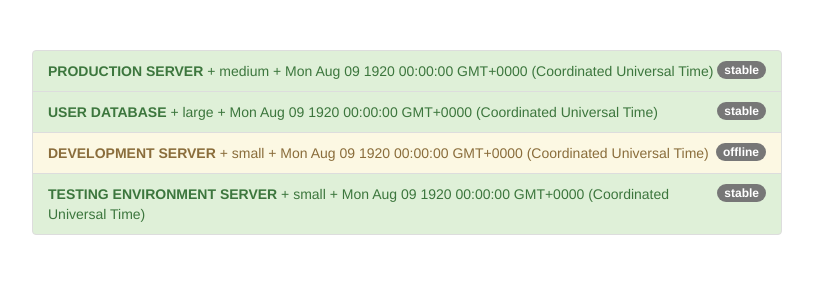
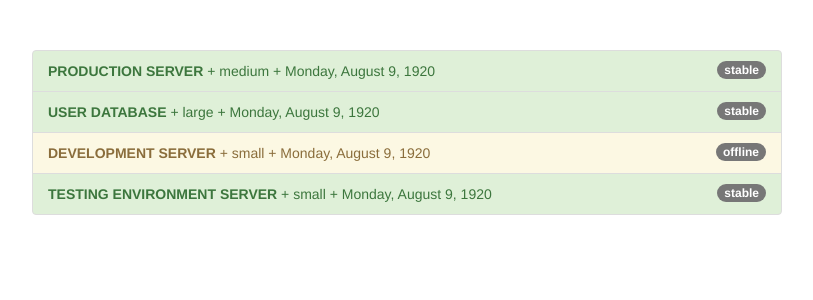
Before and after one commit to EvgeniErmakov/angular-learning-start, an Angular app: page / in a window 1280 px wide. Shown: the top 300 px of the page, without its empty margins (233-1046 px from the left). Built offline with nearby package versions, Linux system fonts and the light colour scheme.

Commit message:
Pipes: 243. Parametrizing Pipes

```diff
--- a/src/app/app.component.html
+++ b/src/app/app.component.html
@@ -10,7 +10,9 @@
             class="badge">
             {{ server.status }}
           </span>
-          <strong>{{ server.name | uppercase }} </strong> + {{ server.instanceType }} + {{ server.started }}
+          <strong>{{ server.name | uppercase }} </strong>
+          + {{ server.instanceType }}
+          + {{ server.started | date:'fullDate' }}
         </li>
       </ul>
     </div>
```
